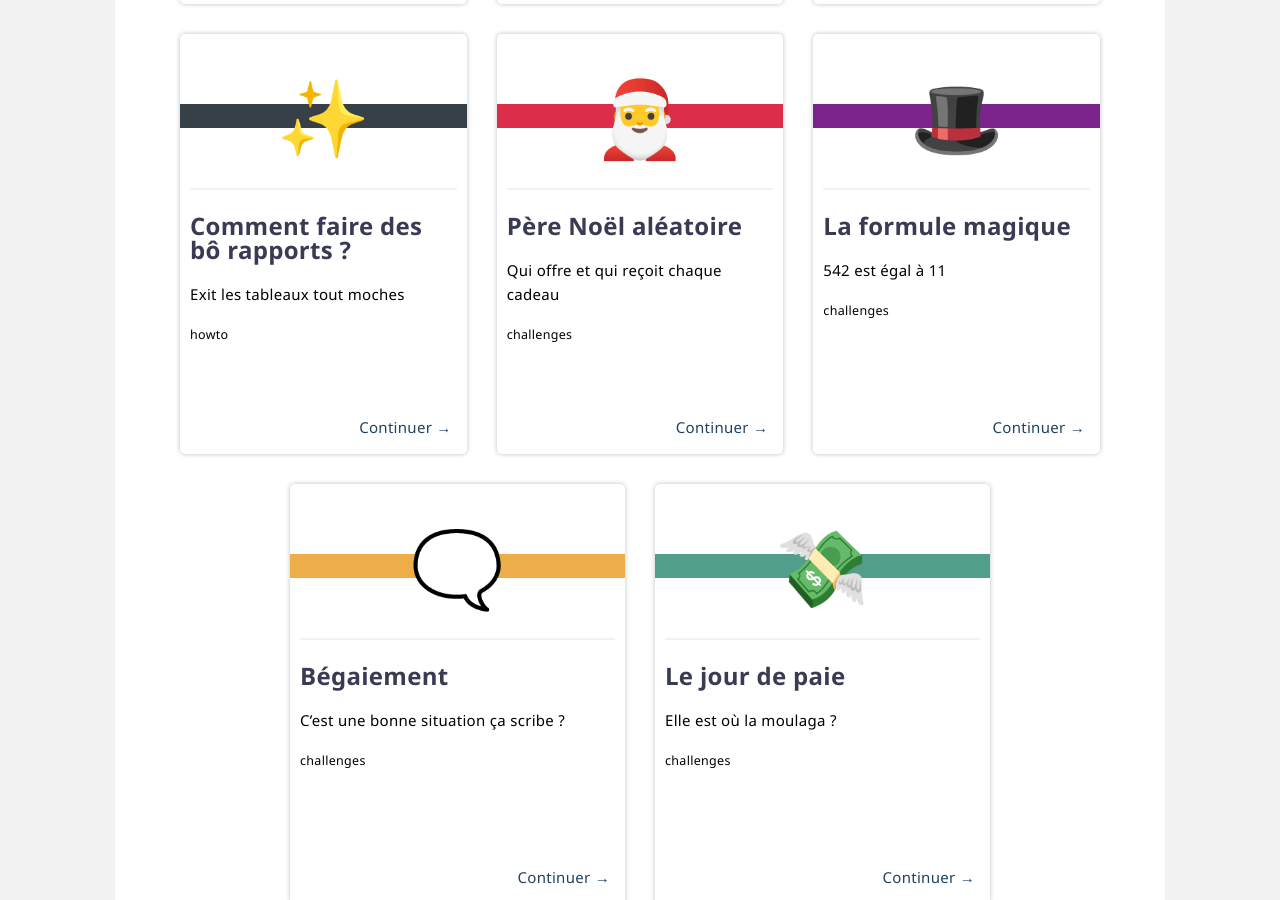
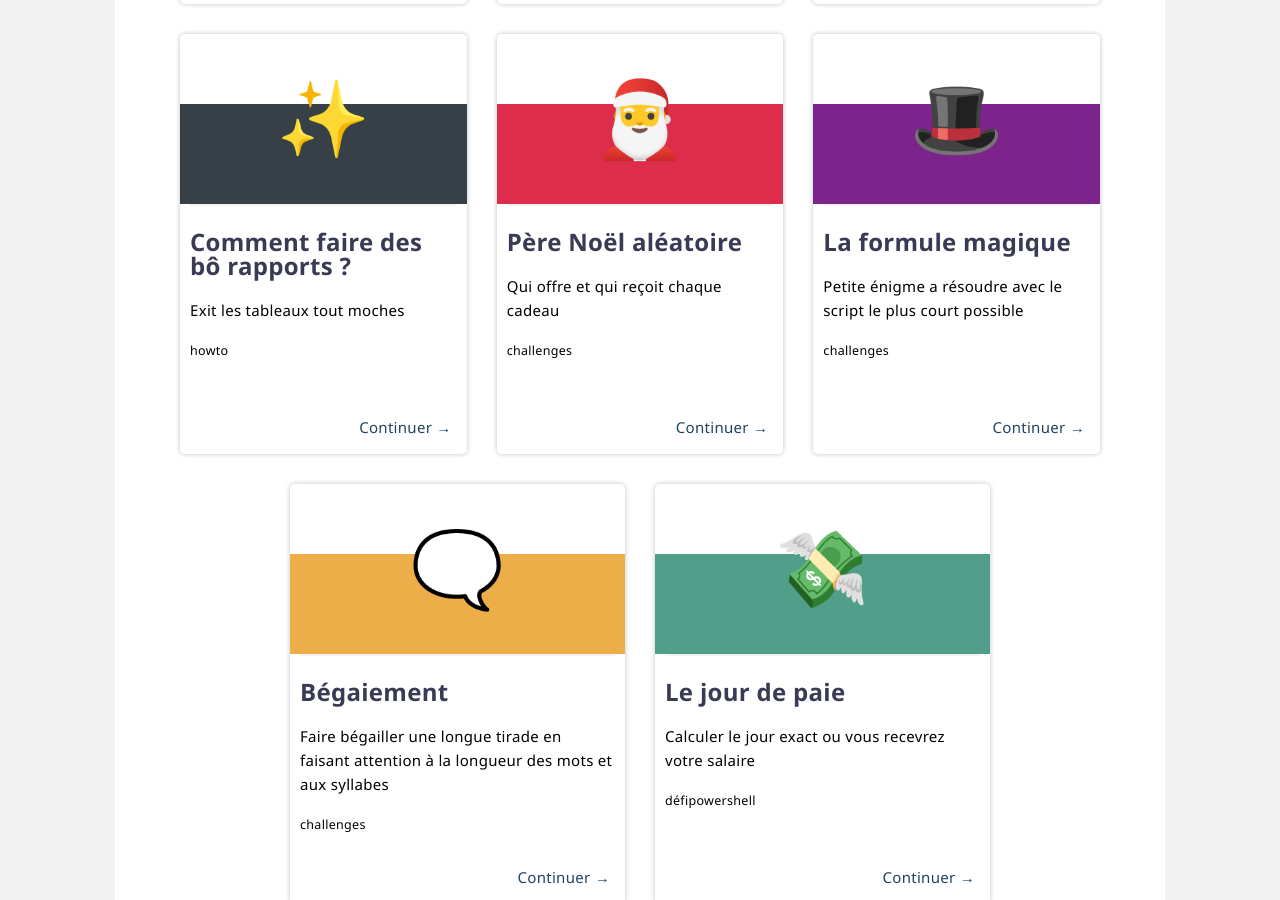
Before and after one commit to leobouard/leobouard.github.io, a Jekyll site: the page built from blog.md, in a window 1280 px wide and 900 px high, scrolled down 1102 px. Built offline with Jekyll 4.4.1, drawn with Linux system fonts in a browser that asks for light colours; our own code applies the rules of GitHub Pages for plain Markdown files.

Commit message:
Modification des descriptions

```diff
--- a/_posts/2021-07-23-jour-de-paie.md
+++ b/_posts/2021-07-23-jour-de-paie.md
@@ -1,8 +1,8 @@
 ---
 layout: post
 title: "Le jour de paie"
-description: "Elle est où la moulaga ?"
-tags: challenges
+description: "Calculer le jour exact ou vous recevrez votre salaire"
+tags: défi powershell
 thumbnailColor: "#519E8A"
 icon: 💸
 listed: true
--- a/_posts/2021-09-28-begaiement.md
+++ b/_posts/2021-09-28-begaiement.md
@@ -1,7 +1,7 @@
 ---
 layout: post
 title: "Bégaiement"
-description: "C’est une bonne situation ça scribe ?"
+description: "Faire bégailler une longue tirade en faisant attention à la longueur des mots et aux syllabes"
 tags: challenges
 thumbnailColor: "#EDAE49"
 icon: 🗨️
--- a/_posts/2021-11-02-la-formule-magique.md
+++ b/_posts/2021-11-02-la-formule-magique.md
@@ -1,7 +1,7 @@
 ---
 layout: post
 title: "La formule magique"
-description: "542 est égal à 11"
+description: "Petite énigme a résoudre avec le script le plus court possible"
 tags: challenges
 thumbnailColor: "#7C238C"
 icon: 🎩
--- a/blog.md
+++ b/blog.md
@@ -10,7 +10,7 @@ permalink: /blog
     {% for post in site.posts %}
         {% if post.listed == true %}
             <article>
-                <div style="margin: -15px; background-color: {{ post.thumbnailColor }};">
+                <div style="margin: -15px; background-color: {{ post.thumbnailColor }}; height: 100px;">
                     <p style="text-align: center; font-size: 75px;">{{ post.icon }}</p>
                 </div>
                 <hr>
```
